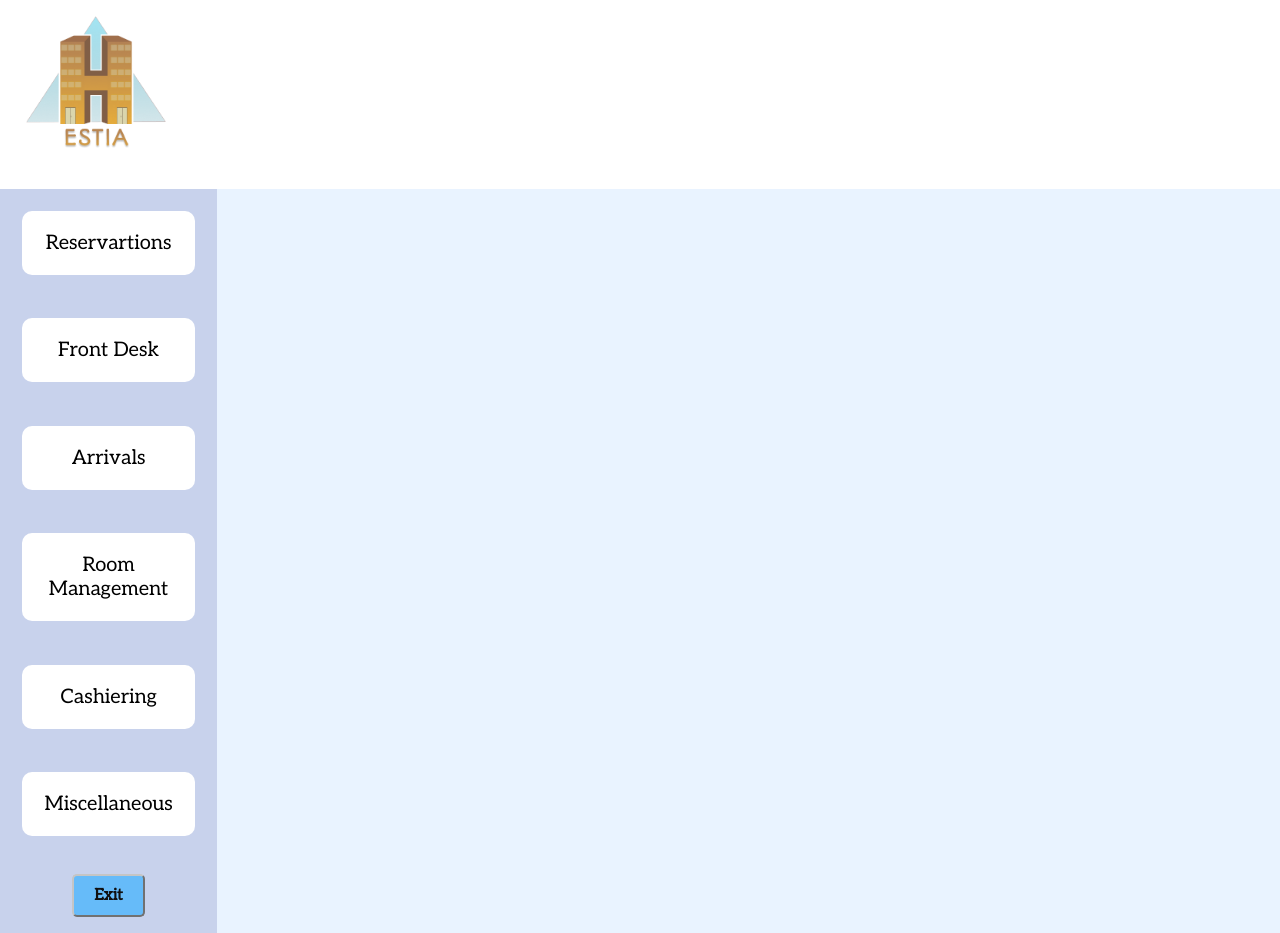
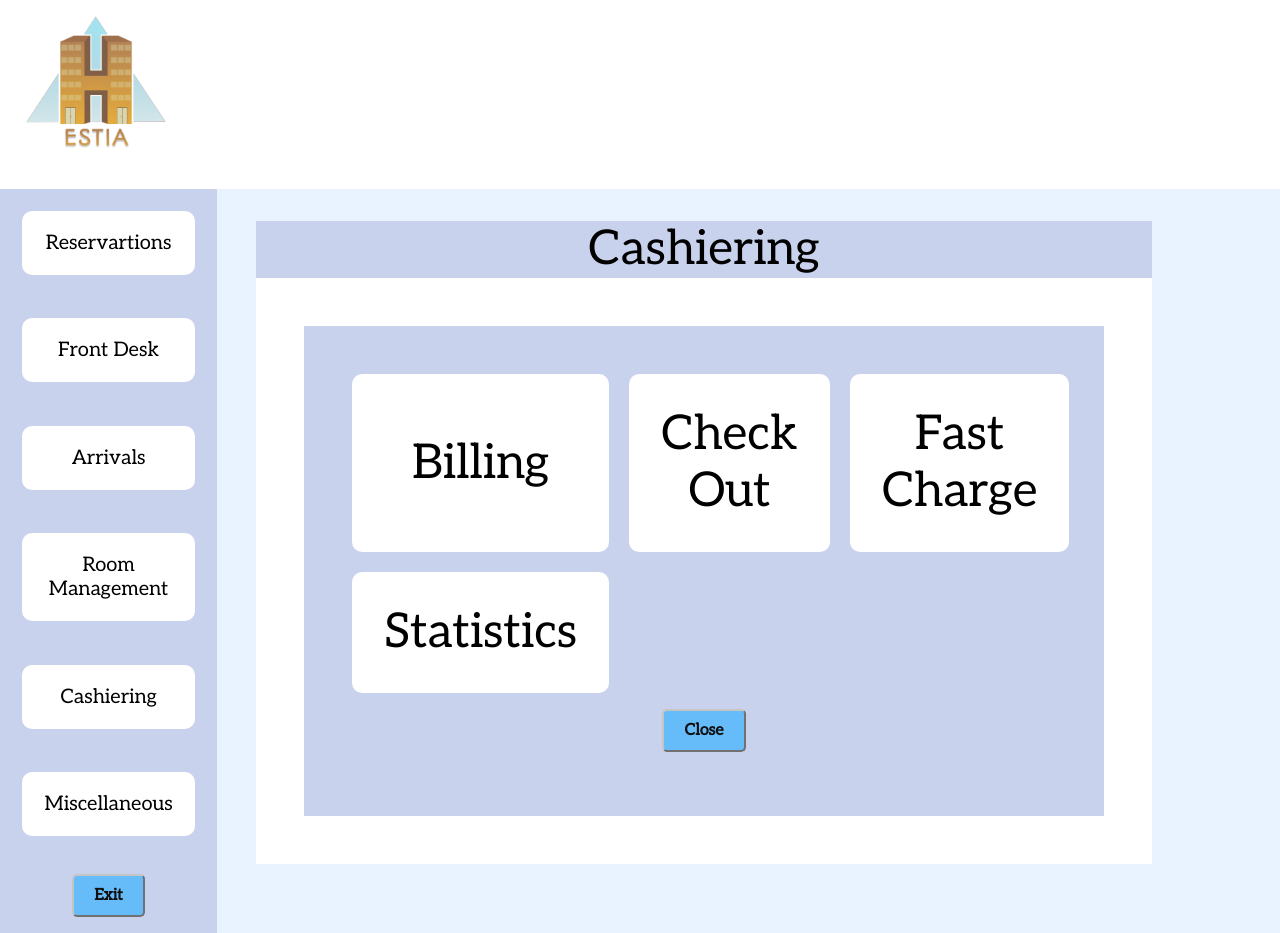
Before and after one commit to AAAlex-123/Hotel-Room-Management-System, a React (Create React App) app in the folder src/web/react-typescript-demo/: page /cashiering in a window 1280 px wide. Shown: the top 933 px of the page. Built offline with nearby package versions, Linux system fonts and the light colour scheme.

Commit message:
dynamic pages uwu

```diff
--- a/src/web/react-typescript-demo/src/Components/Component.css
+++ b/src/web/react-typescript-demo/src/Components/Component.css
@@ -67,3 +67,51 @@
 
 
 }
+
+
+.grid-container{
+    display: grid;
+    grid-template-columns: auto auto auto;
+    grid-gap: 20px;
+
+}
+
+.grid-container > button {
+    background-color: #FFFFFF;
+    text-align: center;
+    padding: 2rem;
+    font-size: 3rem;
+    border-radius: 10px;
+    border-style: hidden;
+
+  }
+
+.grid-button-container{
+    background-color: #C8D2EC;
+    padding: 3rem;
+    position: relative;
+    margin-left: 10%;
+    border: 3rem solid #FFF;
+    margin: 0 10% 0 20%;
+
+}
+
+.total-screen{
+
+    margin: 0 10% 0 20%;
+}
+
+  .big-screen{
+    background-color: #FFFFFF;
+
+}
+
+
+
+.small-screen{
+    background-color: #C8D2EC;
+    font-size: 3rem;
+    margin-top: 2rem;
+    size: 100px;
+
+}
--- /dev/null
+++ b/src/web/react-typescript-demo/src/Components/Grid.tsx
@@ -0,0 +1,40 @@
+import React from 'react'
+import './Component.css';
+import { Link } from 'react-router-dom';
+import Button from "react-bootstrap/Button";
+
+interface GridElem {
+    labels: string[];
+    elem: number;
+    clicked: (label: string) => void;
+  }
+
+  const Grid: React.FC<GridElem> = ({ labels, elem, clicked }) =>  {
+    const renderGridItems = () => {
+        const items = [];
+        for (let i = 0; i < elem; i++) {
+          const label = labels[i] || '';
+          items.push(<button key={i} onClick={() => clicked(label)}>
+          {label}</button>);
+        }
+        return items;
+      };
+
+      return (
+      <div className="grid-button-container">
+        <div className="grid-container">{renderGridItems()} </div>
+        <Link to='/main'>
+        <Button className="blueButton" type="submit" >
+
+          Close
+
+        </Button>
+      </Link>
+
+
+      </div>
+      )
+}
+
+
+export default Grid;
--- /dev/null
+++ b/src/web/react-typescript-demo/src/Components/SmallScreen.tsx
@@ -0,0 +1,22 @@
+import React from 'react'
+import './Component.css';
+
+
+interface ScreenElem {
+    label: string;
+
+  }
+
+  const ScreenElem: React.FC<ScreenElem> = ({label}) =>  {
+
+    return (
+
+    <div className="total-screen">
+        <div className="small-screen">{label}</div>
+
+        </div>
+    )
+}
+
+
+export default ScreenElem;
--- a/src/web/react-typescript-demo/src/Pages/Cashiering.tsx
+++ b/src/web/react-typescript-demo/src/Pages/Cashiering.tsx
@@ -1,9 +1,35 @@
 import React, { Component } from 'react'
 import Layout from '../Components/Layout'
+import Grid from '../Components/Grid'
+import SmallScreen from '../Components/SmallScreen'
+import { useNavigate } from 'react-router-dom';
 
-export default function Cashiering () {
+const Cashiering: React.FC = () => {
+  const labels = ['Billing', 'Check Out', 'Fast Charge', 'Statistics'];
+  const elem = 4;
+  const label= 'Cashiering';
+  const navigate = useNavigate();
+  const handleLabelClick = (label: string) => {
+     if (label === 'Billing') {
+      navigate('/billing');
+    } else if (label === 'Check Out') {
+      navigate('/check-out');
+    } else if (label === 'Fast Charge') {
+      navigate('/fast-charge');
+    } else if (label === 'Statistics') {
+      navigate('/statistics');
+    }
+  };
     return (
+      <>
       <div><Layout/> </div>
+      <div> <SmallScreen label={label}/>
+        <Grid labels={labels} elem={elem} clicked={handleLabelClick}/>
+
+       </div>
+      </>
 
     )
   }
+
+export default Cashiering;
--- a/src/web/react-typescript-demo/src/Pages/Misc.tsx
+++ b/src/web/react-typescript-demo/src/Pages/Misc.tsx
@@ -1,9 +1,33 @@
 import React, { Component } from 'react'
 import Layout from '../Components/Layout'
+import Grid from '../Components/Grid'
+import SmallScreen from '../Components/SmallScreen'
+import { useNavigate } from 'react-router-dom';
 
-export default function Misc () {
+const Misc: React.FC = () => {
+  const labels = ['End Of Day', 'Guest Messages', 'Staff Messages'];
+  const elem = 3;
+  const label= 'Miscellaneous';
+  const navigate = useNavigate();
+  const handleLabelClick = (label: string) => {
+     if (label === 'End Of Day') {
+      navigate('/end-of-day');
+    } else if (label === 'Guest Messages') {
+      navigate('/guest-messages');
+    } else if (label === 'Staff Messages') {
+      navigate('/staff-messages');
+    }
+  };
     return (
+      <>
       <div><Layout/> </div>
+      <div> <SmallScreen label={label}/>
+        <Grid labels={labels} elem={elem} clicked={handleLabelClick}/>
+
+       </div>
+      </>
 
     )
   }
+
+export default Misc;
--- a/src/web/react-typescript-demo/src/Pages/Reservations.tsx
+++ b/src/web/react-typescript-demo/src/Pages/Reservations.tsx
@@ -1,9 +1,35 @@
 import React, { Component } from 'react'
 import Layout from '../Components/Layout'
+import Grid from '../Components/Grid'
+import SmallScreen from '../Components/SmallScreen'
+import { useNavigate } from 'react-router-dom';
 
-export default function Reservartions () {
+const Reservations: React.FC = () => {
+  const labels = ['Add Reservation', 'Delete Reservation', 'Update Reservation', 'Find Reservation'];
+  const elem = 4;
+  const label= 'Reservations';
+  const navigate = useNavigate();
+  const handleLabelClick = (label: string) => {
+     if (label === 'Add Reservation') {
+      navigate('/add-reservation');
+    } else if (label === 'Delete Reservation') {
+      navigate('/delete-reservation');
+    } else if (label === 'Update Reservation') {
+      navigate('/update-reservation');
+    } else if (label === 'Find Reservation') {
+      navigate('/find-reservation');
+    }
+  };
     return (
-      <div><Layout/></div>
+      <>
+      <div><Layout/> </div>
+      <div> <SmallScreen label={label}/>
+        <Grid labels={labels} elem={elem} clicked={handleLabelClick}/>
+
+       </div>
+      </>
 
     )
   }
+
+export default Reservations;
--- a/src/web/react-typescript-demo/src/Pages/RoomManagement.tsx
+++ b/src/web/react-typescript-demo/src/Pages/RoomManagement.tsx
@@ -1,9 +1,35 @@
 import React, { Component } from 'react'
 import Layout from '../Components/Layout'
+import Grid from '../Components/Grid'
+import SmallScreen from '../Components/SmallScreen'
+import { useNavigate } from 'react-router-dom';
 
-export default function RoomManagement () {
+const RoomManagement: React.FC = () => {
+  const labels = ['Housekeeping', 'Maid Management', 'Room History', 'Out of Order/Service'];
+  const elem = 4;
+  const label= 'Room Management';
+  const navigate = useNavigate();
+  const handleLabelClick = (label: string) => {
+     if (label === 'Housekeeping') {
+      navigate('/housekeeping');
+    } else if (label === 'Maid Management') {
+      navigate('/maid-management');
+    } else if (label === 'Room History') {
+      navigate('/room-history');
+    } else if (label === 'Out of Order/Service') {
+      navigate('/out-of-O/S');
+    }
+  };
     return (
-      <div><Layout/></div>
+      <>
+      <div><Layout/> </div>
+      <div> <SmallScreen label={label}/>
+        <Grid labels={labels} elem={elem} clicked={handleLabelClick}/>
+
+       </div>
+      </>
 
     )
   }
+
+export default RoomManagement;
```
